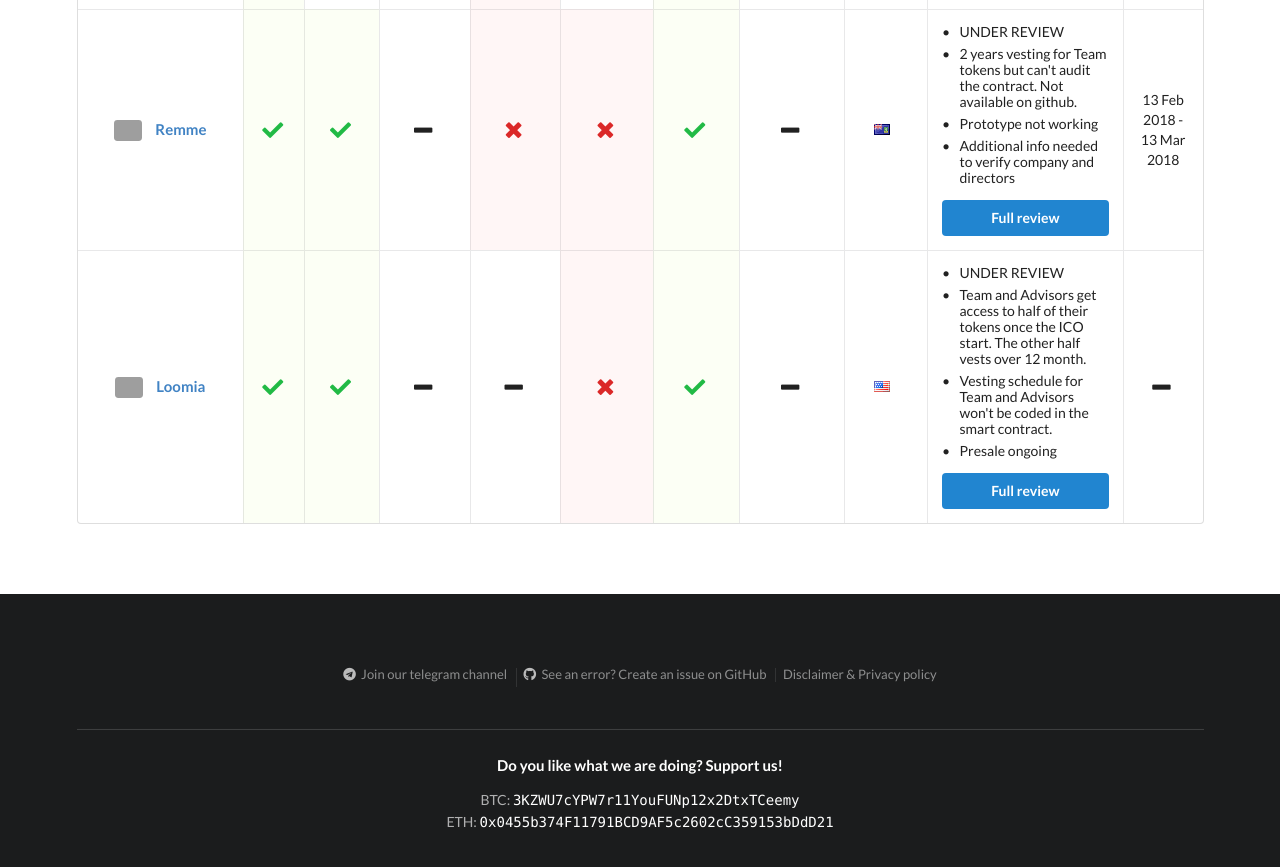
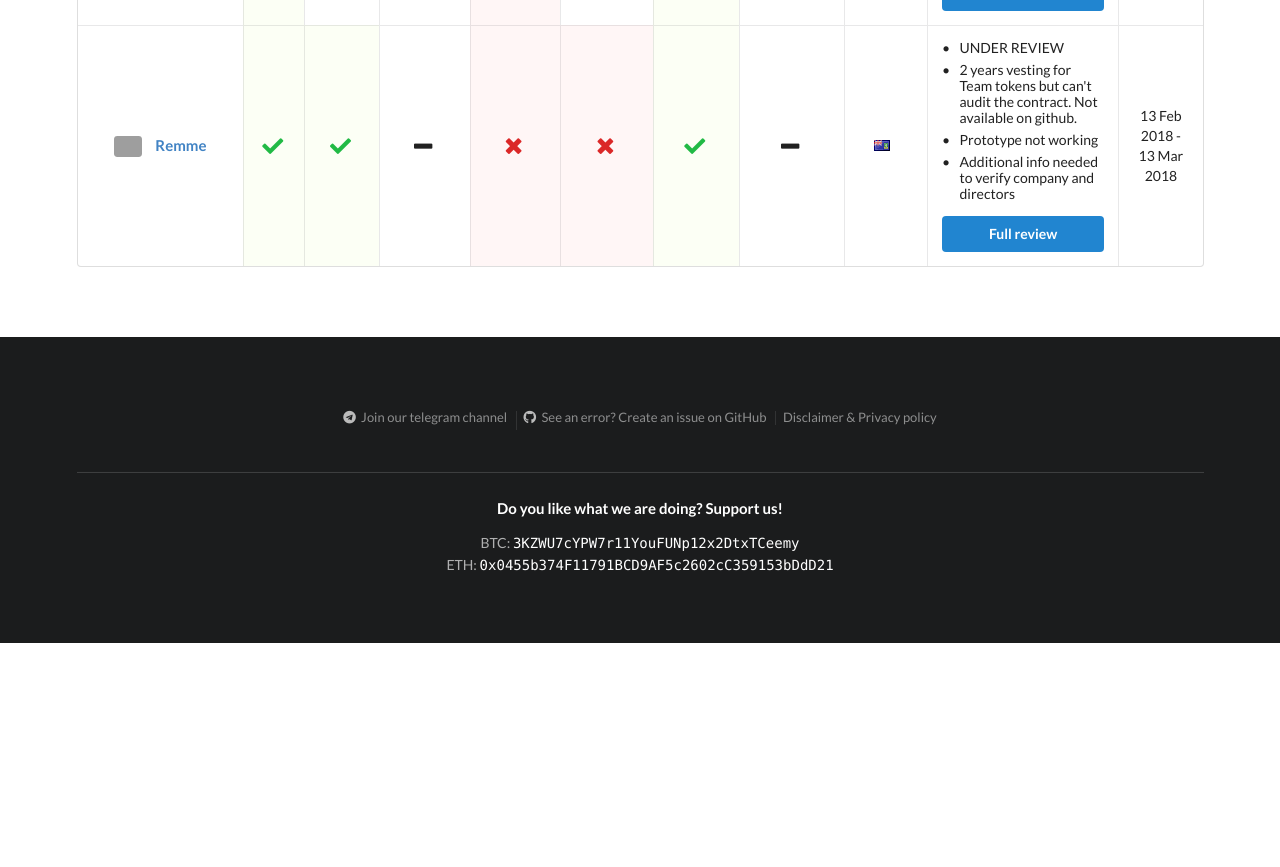
Before and after one commit to ico-check/ico-check, a Jekyll site: the page built from in-review.md, in a window 1280 px wide and 900 px high, scrolled down 1174 px. Shown: the top 867 px of the window. Built offline with Jekyll 4.4.1, drawn with Linux system fonts in a browser that asks for light colours; nearby versions of some CDN libraries; after the commit the page ends 1817 px from its top, so only the background shows below that; grey boxes are pictures that could not be loaded.

Commit message:
36-loomia-ico-check
Moved Loomia to Active / Upcoming ICOs

```diff
--- a/_data/in-review-icos.yml
+++ b/_data/in-review-icos.yml
@@ -96,24 +96,3 @@
   ico_end_date: 2018-03-13T11:00:00Z
   safe:
   issue_url: https://github.com/ico-check/ico-check/issues/50
-
-- name: Loomia
-  image: https://i.imgur.com/7YW0Axg.png
-  url: https://loomia.com/
-  real_team: true
-  github: true
-  smart_contract:
-  product:
-  min_vesting: false
-  have_company: true
-  transparent:
-  location: United States
-  comments:
-    - content: UNDER REVIEW
-    - content: Team and Advisors get access to half of their tokens once the ICO start. The other half vests over 12 month.
-    - content: Vesting schedule for Team and Advisors won't be coded in the smart contract.
-    - content: Presale ongoing
-  ico_start_date:
-  ico_end_date:
-  safe:
-  issue_url: https://github.com/ico-check/ico-check/issues/29
```
